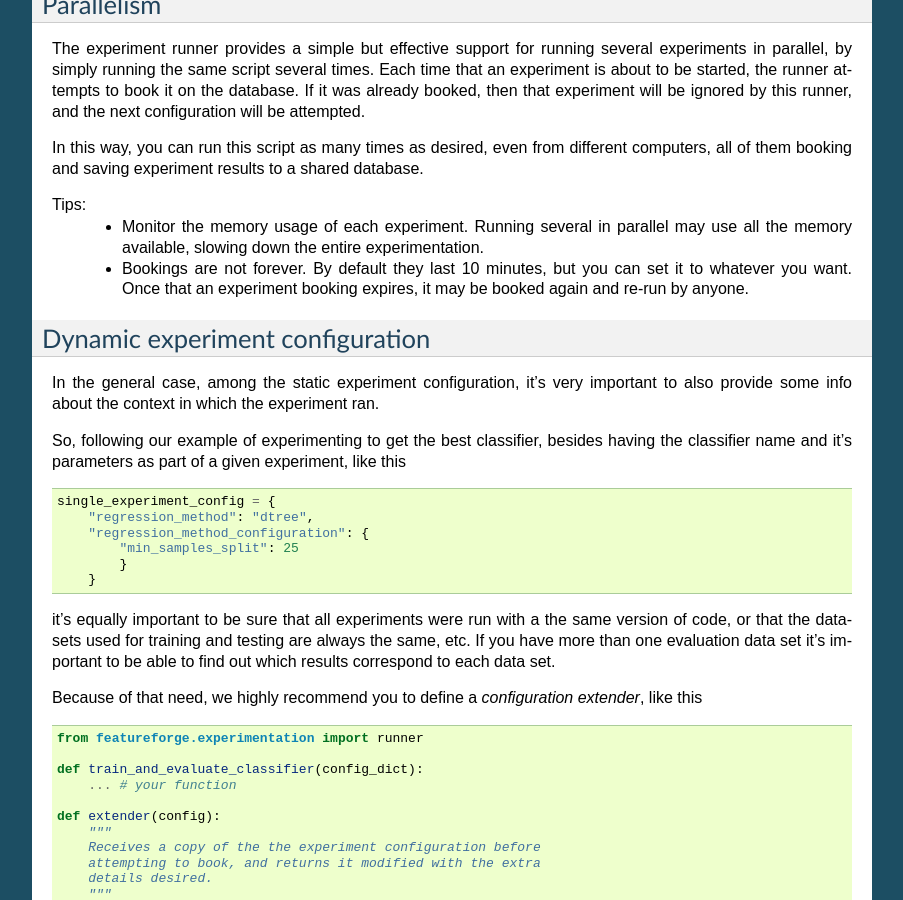
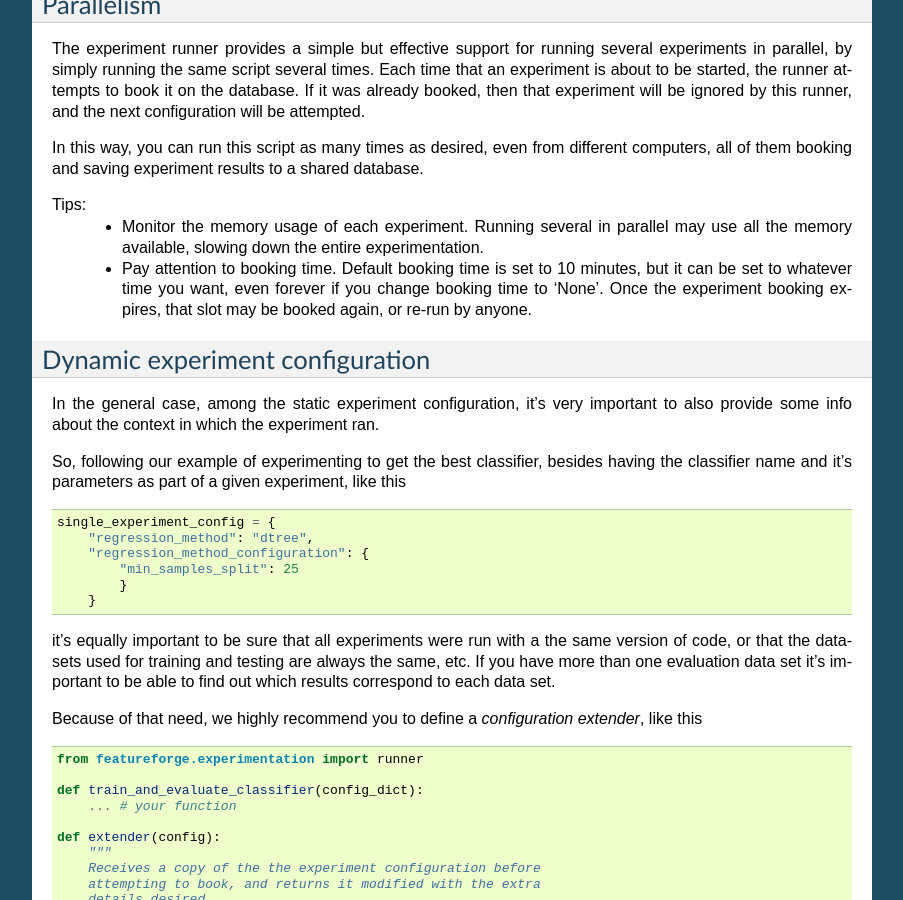
Before and after one commit to machinalis/featureforge, a Sphinx documentation site: the page built from docs/experimentation.rst, in a window 1280 px wide and 900 px high, scrolled down 1122 px. Shown: the whole window, without its empty margins (198-1101 px from the left). Built offline with Sphinx 7.4.7, drawn with Linux system fonts in a browser that asks for light colours.

Commit message:
Change doc

```diff
--- a/docs/experimentation.rst
+++ b/docs/experimentation.rst
@@ -83,7 +83,7 @@ database.
 
 Tips:
  - Monitor the memory usage of each experiment. Running several in parallel may use all the memory available, slowing down the entire experimentation.
- - Bookings are not forever. By default they last 10 minutes, but you can set it to whatever you want. Once that an experiment booking expires, it may be booked again and re-run by anyone.
+ - Pay attention to booking time. Default booking time is set to 10 minutes, but it can be set to whatever time you want, even forever if you change booking time to 'None'. Once the experiment booking expires, that slot may be booked again, or re-run by anyone.
 
 
 Dynamic experiment configuration
```
